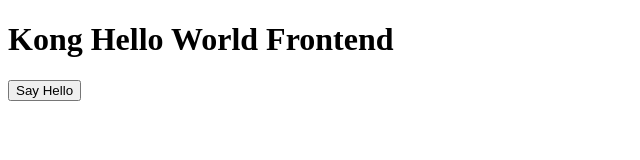
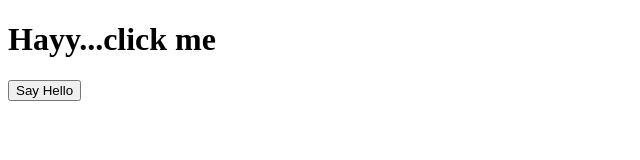
Before and after one commit to yoloxsta/Kong-Api-Gateway-Lab, a plain HTML site: page index.html in a window 1280 px wide. Shown: the whole page, without its empty margins (0-640 px from the left). Drawn offline with Linux system fonts and the light colour scheme.

Commit message:
update index

```diff
--- a/index.html
+++ b/index.html
@@ -4,7 +4,7 @@
   <title>Kong Hello World Frontend</title>
 </head>
 <body>
-  <h1>Kong Hello World Frontend</h1>
+  <h1>Hayy...click me </h1>
   <button id="helloBtn">Say Hello</button>
   <p id="response"></p>
 
```
